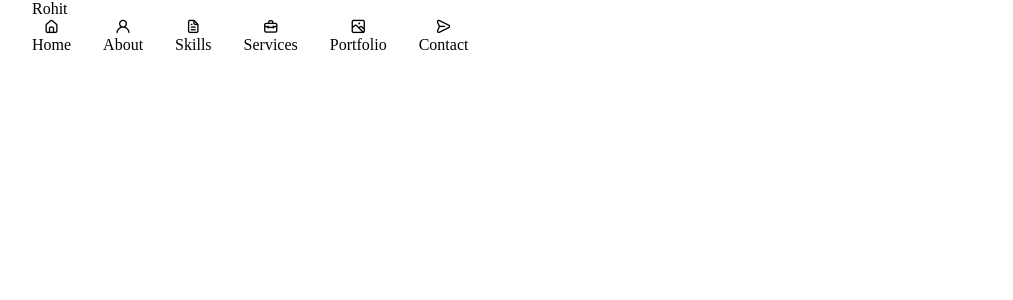
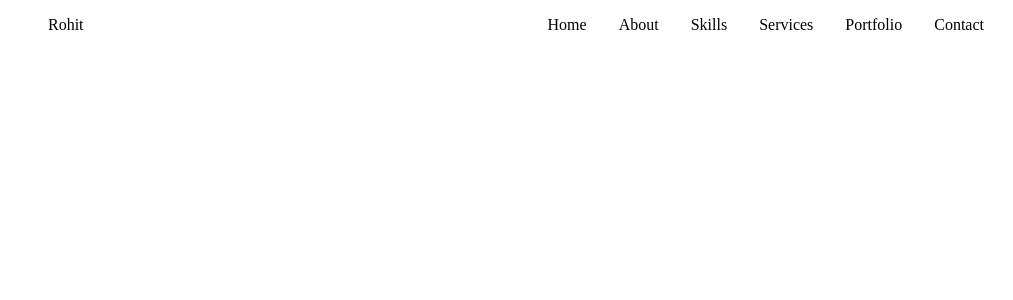
Before and after one commit to GitNinja36/portfolio, a React (Create React App) app: page / in a window 1280 px wide. Shown: the top 300 px of the page, without its empty margins (124-1137 px from the left). Built offline with nearby package versions, Linux system fonts and the light colour scheme.

Commit message:
completing with Header Component

```diff
--- a/package.json
+++ b/package.json
@@ -4,6 +4,7 @@
   "private": true,
   "dependencies": {
     "cra-template": "1.2.0",
+    "postcss-value-parser": "^4.2.0",
     "react": "^19.0.0",
     "react-dom": "^19.0.0",
     "react-scripts": "5.0.1",
@@ -32,5 +33,8 @@
       "last 1 firefox version",
       "last 1 safari version"
     ]
+  },
+  "devDependencies": {
+    "source-map-loader": "^5.0.0"
   }
 }
--- a/src/components/header/Header.css
+++ b/src/components/header/Header.css
@@ -4,15 +4,16 @@
     top: 0;
     left: 0;
     z-index: var(--z-fixed);
-    background-color: var(--container-color);
+    background-color: var(--body-color);
 }
 
-•nav{
-    height: calc(var(--header-height)+ 1.5rem);
+.nav{
+    height: calc(var(--header-height) + 1.5rem);
     display: flex;
     justify-content: space-between;
     align-items: center;
     column-gap: 1rem;
+    padding: 1rem;
 }
 
 .nav__logo,
@@ -36,7 +37,93 @@
     transition: .3s;
 }
 
+.nav__icon,
 .nav__close,
 .nav__toggle{
     display: none;
 }
+
+/* Active Link  */
+
+.active-link,
+.nav__link:hover{
+    color: var(--title-color-dark);
+}
+
+ /* ================== BREAKPOINTS ==================  */
+ /* For medium devices */
+@media screen and (max-width: 768px) {
+    .header {
+        top: initial;
+        bottom: 0;
+    }
+    .nav{
+        height: var(--header-height);
+        /* display: flex;
+        justify-content: space-around;
+        align-items: center;  */
+    }
+
+    .nav__menu{
+        position: fixed;
+        bottom: -100%;
+        left: 0;
+        width: 100%;
+        background-color: var(--body-color);
+        padding: 2rem 1.5rem 4rem;
+        box-shadow: 0 -1px 4px rgba(0, 0, 0, 0.15);
+        border-radius: 1.5rem 1.5rem 0 0;
+        transition: .3s;
+    }
+
+    .show-menu{
+        bottom: 0;
+    }
+
+    .nav__list{
+        display: grid;
+        grid-template-columns: repeat(3, 1fr);
+        gap: 2rem;
+    }
+
+    .nav__icon {
+        font-size: 1.2rem;
+    }
+    .nav__close {
+        position: absolute;
+        right: 1.3rem;
+        bottom: .5rem;
+        font-size: 1.5rem;
+        cursor: pointer;
+        color: var(--title-color);
+    }
+    .nav__close:hover {
+        color: var(--title-color-dark);
+    }
+
+    .nav__toggle{
+        font-size: 1.1rem;
+        cursor: pointer;
+    }
+
+    .nav__icon,
+    .nav__close,
+    .nav__toggle {
+        display: block;
+    }
+}
+
+/* For small devices */
+@media screen and (max-width: 350px) {
+    /* .nav{
+        display: flex;
+        justify-content: space-around;
+        align-items: center;
+    } */
+    .nav__menu {
+        padding: 2rem 0.25rem 4rem;
+    }
+    .nav__list{
+        column-gap: 0;
+    }
+}
--- a/src/components/header/Header.jsx
+++ b/src/components/header/Header.jsx
@@ -1,17 +1,23 @@
-import React from "react";
+import React, { useState } from "react";
 import "./Header.css";
 
 
 function Header(){
+    /* ================== TOOGLE MENU ==================  */
+    const [Toggle , showMenu] = useState(false);
+
     return(
         <>
             <div className="header">
                 <nav className="nav container">
-                    <a href="index.html" className="nav__logo">Rohit</a>
-                    <div className="nav__menu">
-                        <ul className="nav__list grid">
+                    <a href="index.html" className="nav__logo">
+                        {!Toggle? "Rohit": ""}
+                    </a>
+
+                    <div className={Toggle? "nav__menu show-menu" : "nav__menu"}>
+                        <ul className="nav__list grid ">
                             <li className="nav__item">
-                                <a href="#home" className="nav__link">
+                                <a href="#home" className="nav__link active-link">
                                     <i className="uil uil-estate nav__icon"></i> Home
                                 </a>
                             </li>
@@ -47,12 +53,17 @@ function Header(){
                             </li>
                         </ul>
 
-                        <i class="uil uil-times nav__close"></i>
+                        <i class="uil uil-times nav__close" onClick={() => showMenu(!Toggle)}></i>
                     </div>
 
-                    <div className="nav__toggle">
-                        <i class="uil uil-apps"></i>
-                    </div>
+                    {!Toggle && (
+                        <div
+                            className="nav__toggle"
+                            onClick={() => showMenu(true)}
+                        >
+                            <i className="uil uil-apps"></i>
+                        </div>
+                    )}
                 </nav>
             </div>
         </>
```
Also changed, not shown: 1 other file (tests, documents, lock files or other folders).
